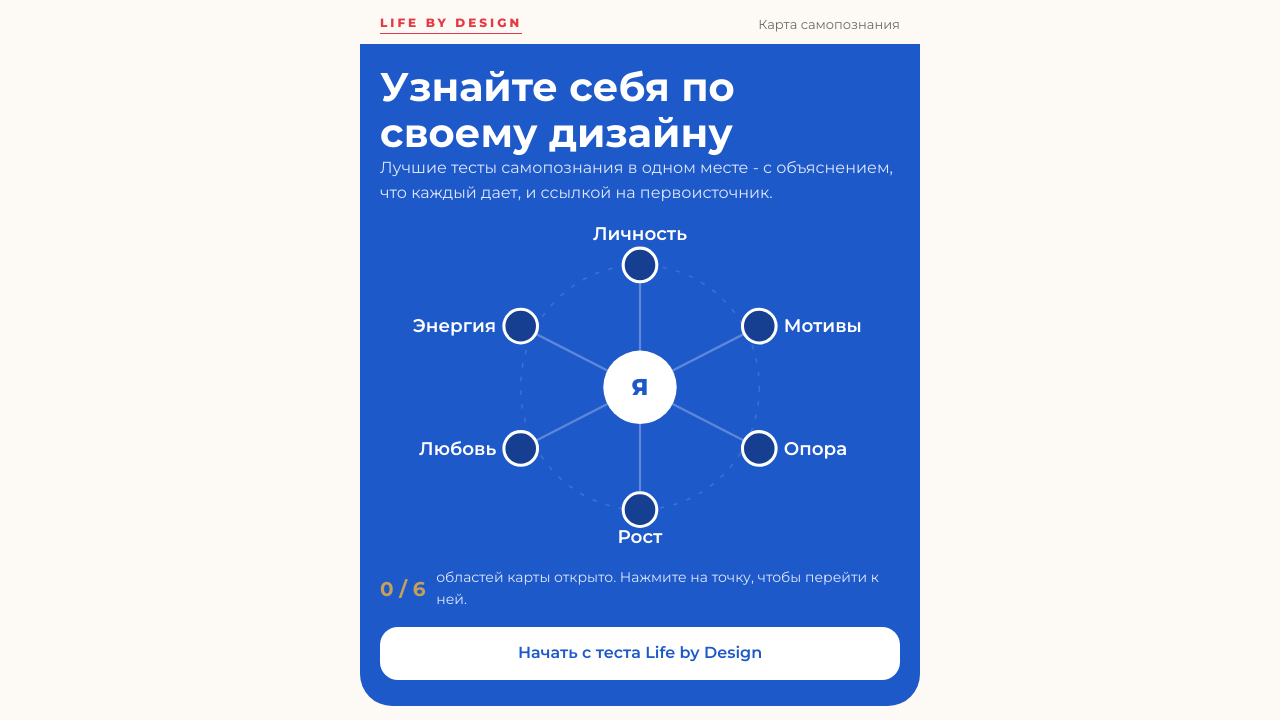
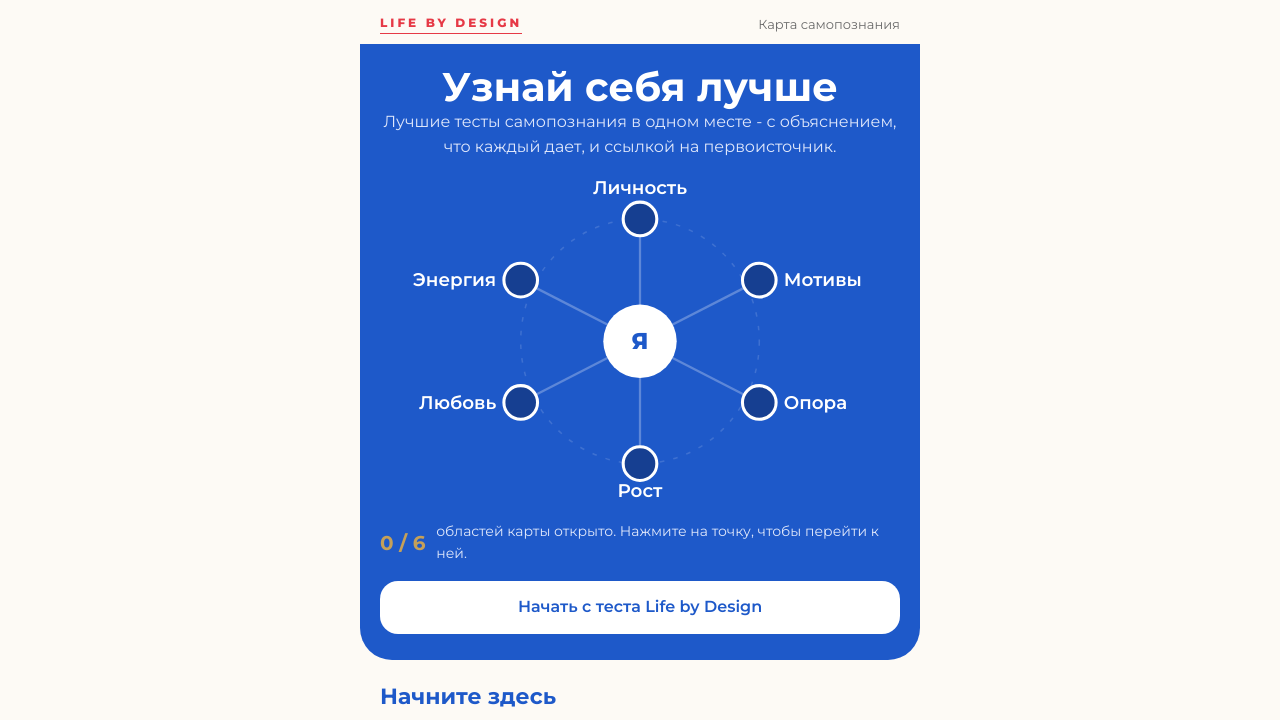
Before and after one commit to TetianaB/lbd-karta, a plain HTML site: page index.html in a window 1280 px wide. Shown: the top 720 px of the page. Drawn offline with Linux system fonts and the light colour scheme.

Commit message:
Новый заголовок "Узнай себя лучше" по центру
Co-Authored-By: Claude Opus 5.5 <noreply@anthropic.com>
Claude-Session: https://claude.ai/code/session_016gQyN7LpQNongAgGQUFdjs

```diff
--- a/index.html
+++ b/index.html
@@ -46,8 +46,8 @@ p{margin:0 0 10px}
 .muted{color:var(--muted)}
 /* hero */
 .hero{background:var(--blue);color:#fff;border-radius:0 0 32px 32px;padding:20px 20px 26px;margin-top:-2px}
-.hero h1{color:#fff}
-.hero p{color:#dfe7fb;max-width:34em}
+.hero h1{color:#fff;text-align:center}
+.hero p{color:#dfe7fb;max-width:34em;margin-left:auto;margin-right:auto;text-align:center}
 .map{display:block;width:100%;height:auto;margin:6px 0 4px}
 .map .ln{stroke:rgba(255,255,255,.28);stroke-width:1.5}
 .map .ln.on{stroke:var(--gold)}
@@ -58,7 +58,7 @@ p{margin:0 0 10px}
 .map .me{fill:#fff}
 .map .me-t{fill:var(--blue);font-weight:800;font-size:15px}
 .map g{cursor:pointer}
-.prog{display:flex;align-items:center;gap:12px;font-size:14px;color:#dfe7fb;margin:6px 0 16px}
+.prog{display:flex;align-items:center;justify-content:center;text-align:left;gap:12px;font-size:14px;color:#dfe7fb;margin:6px 0 16px}
 .prog b{color:var(--gold);font-size:20px;white-space:nowrap}
 /* buttons */
 .btn{display:flex;align-items:center;justify-content:center;gap:8px;width:100%;min-height:52px;padding:14px 22px;border:0;border-radius:18px;background:var(--blue);color:#fff;font-weight:600;font-size:16px;text-decoration:none;text-align:center;transition:transform .2s,opacity .2s}
@@ -348,7 +348,7 @@ function ctaBlock() {
 function home() {
   const nextOwn = OWN_IDS.find(id => !S.own[id]);
   view.innerHTML = `<section class="hero fade">
-    <h1>Узнайте себя по своему дизайну</h1>
+    <h1>Узнай себя лучше</h1>
     <p>Лучшие тесты самопознания в одном месте - с объяснением, что каждый дает, и ссылкой на первоисточник.</p>
     ${mapSVG()}
     <div class="prog"><b>${doneCount()} / 6</b> областей карты открыто. Нажмите на точку, чтобы перейти к ней.</div>
```
